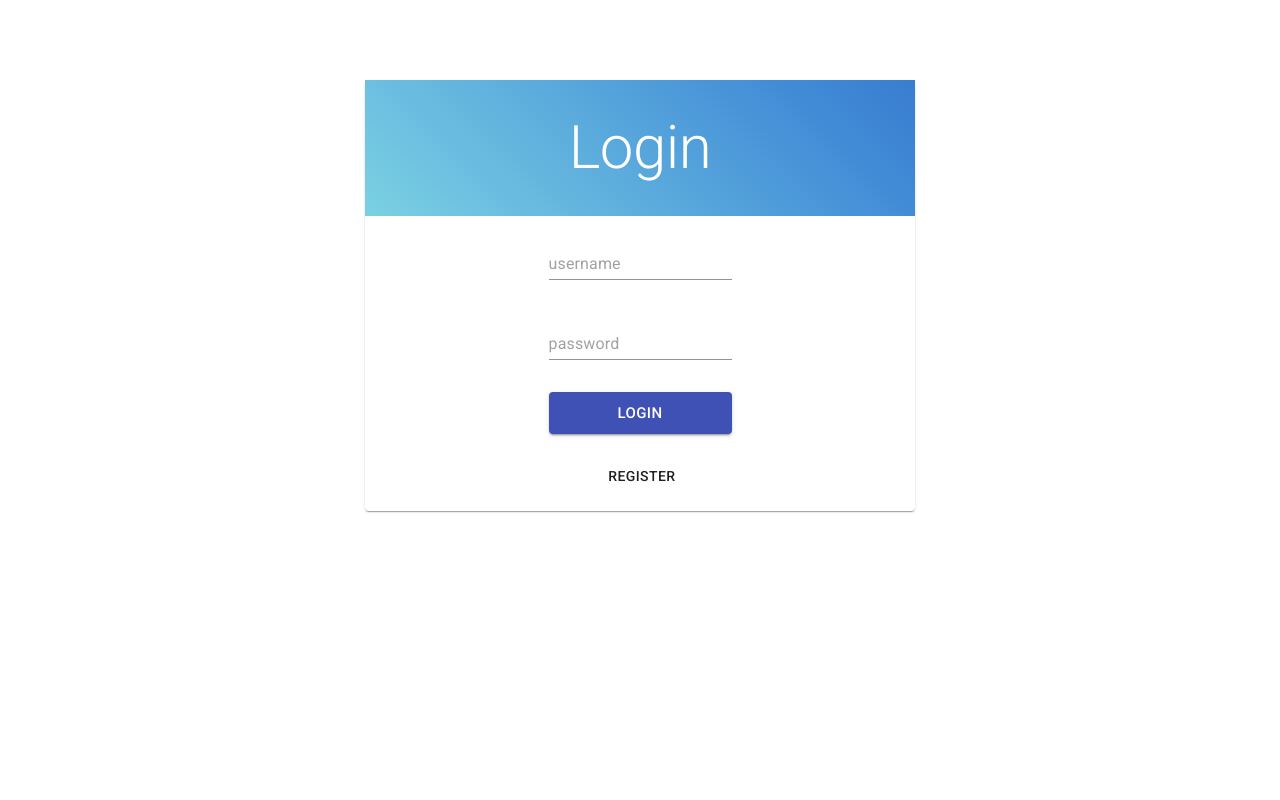
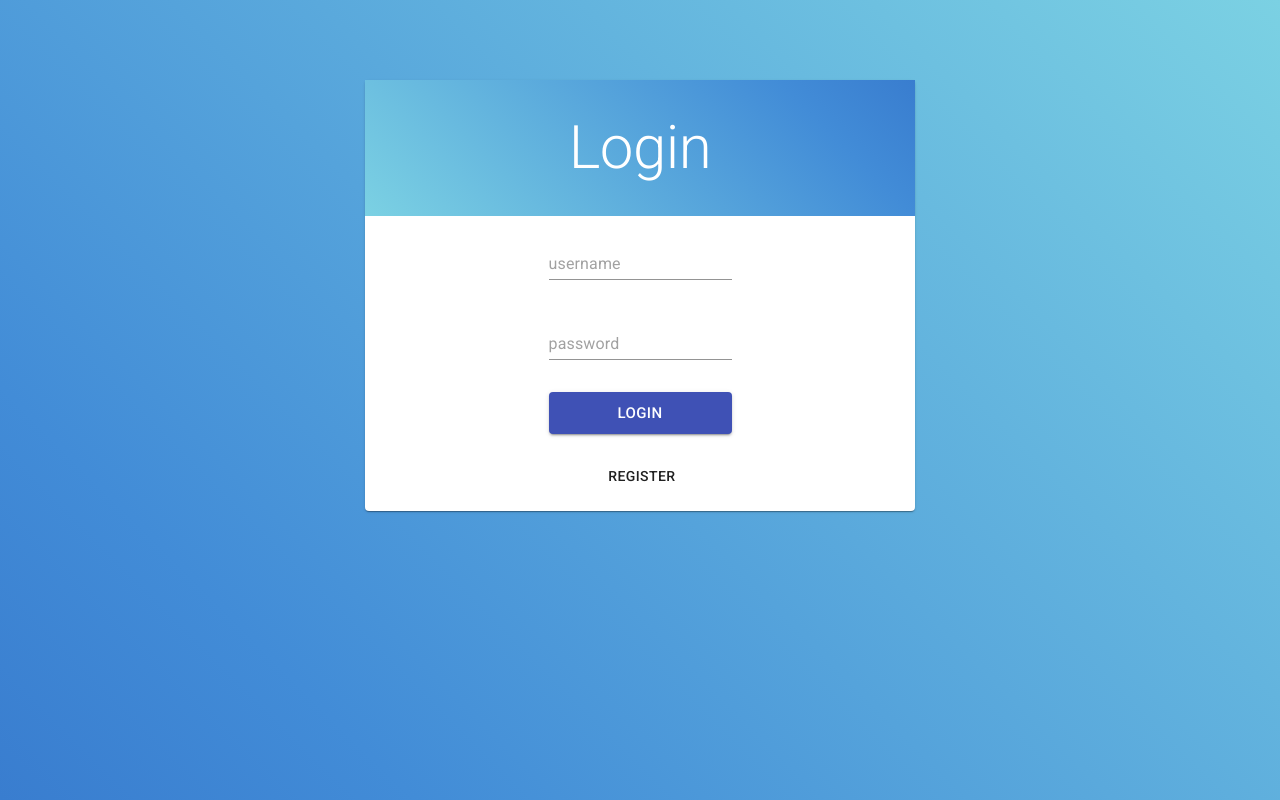
Before and after one commit to ousunny/travelpal, a React (Create React App) app in the folder client/: page /login in a window 1280 px wide. Built offline with nearby package versions, Linux system fonts and the light colour scheme; no server answers; the HTML template or start-up script is replaced by a standard one.

Commit message:
Add a background gradient

```diff
--- a/client/src/App.css
+++ b/client/src/App.css
@@ -14,6 +14,7 @@ body {
   padding: 5rem 1rem;
   display: flex;
   justify-content: center;
+  background: linear-gradient(45deg, #397dcf 0%, #428cd7 20%, #7bd1e3 100%);
 }
 
 #root {
```
